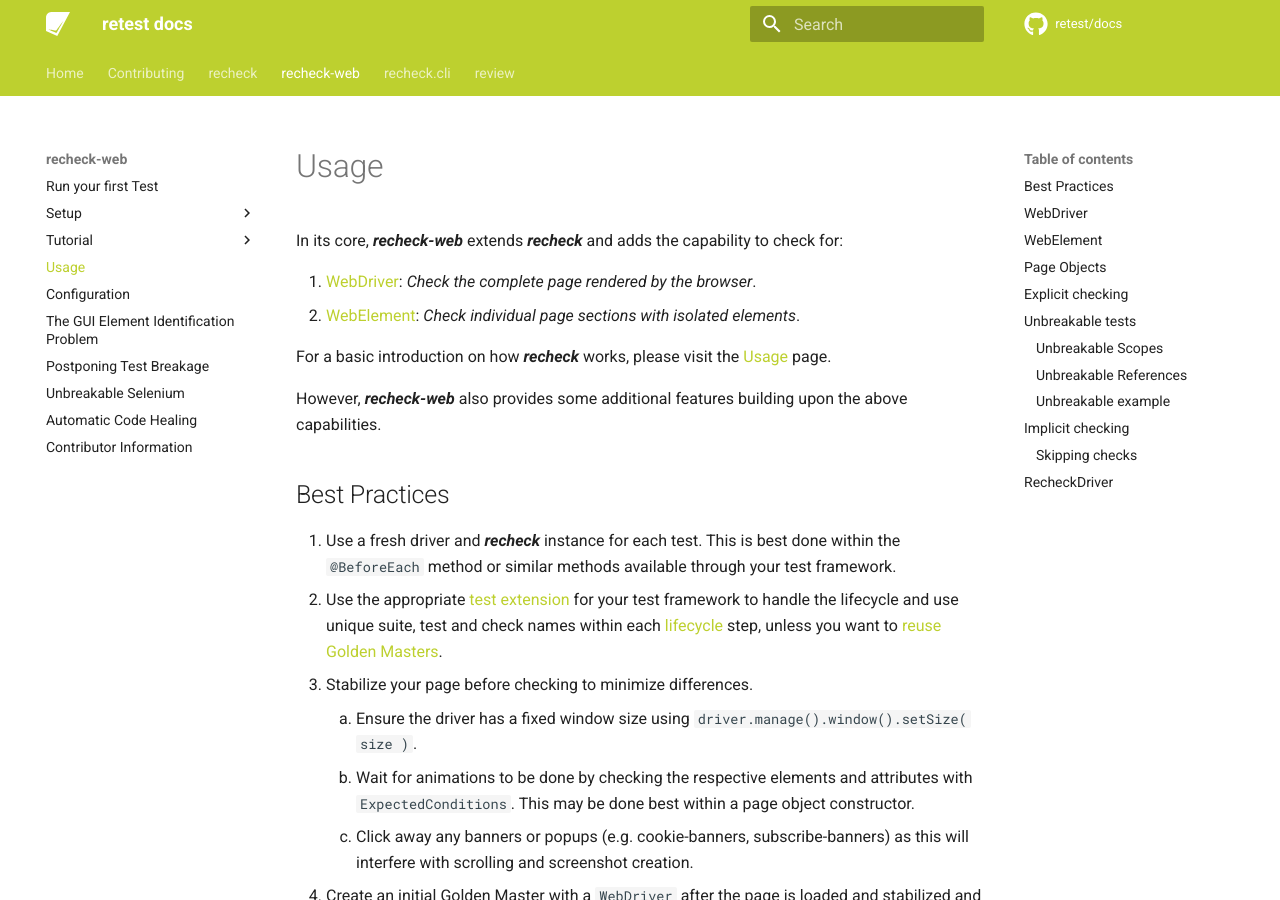
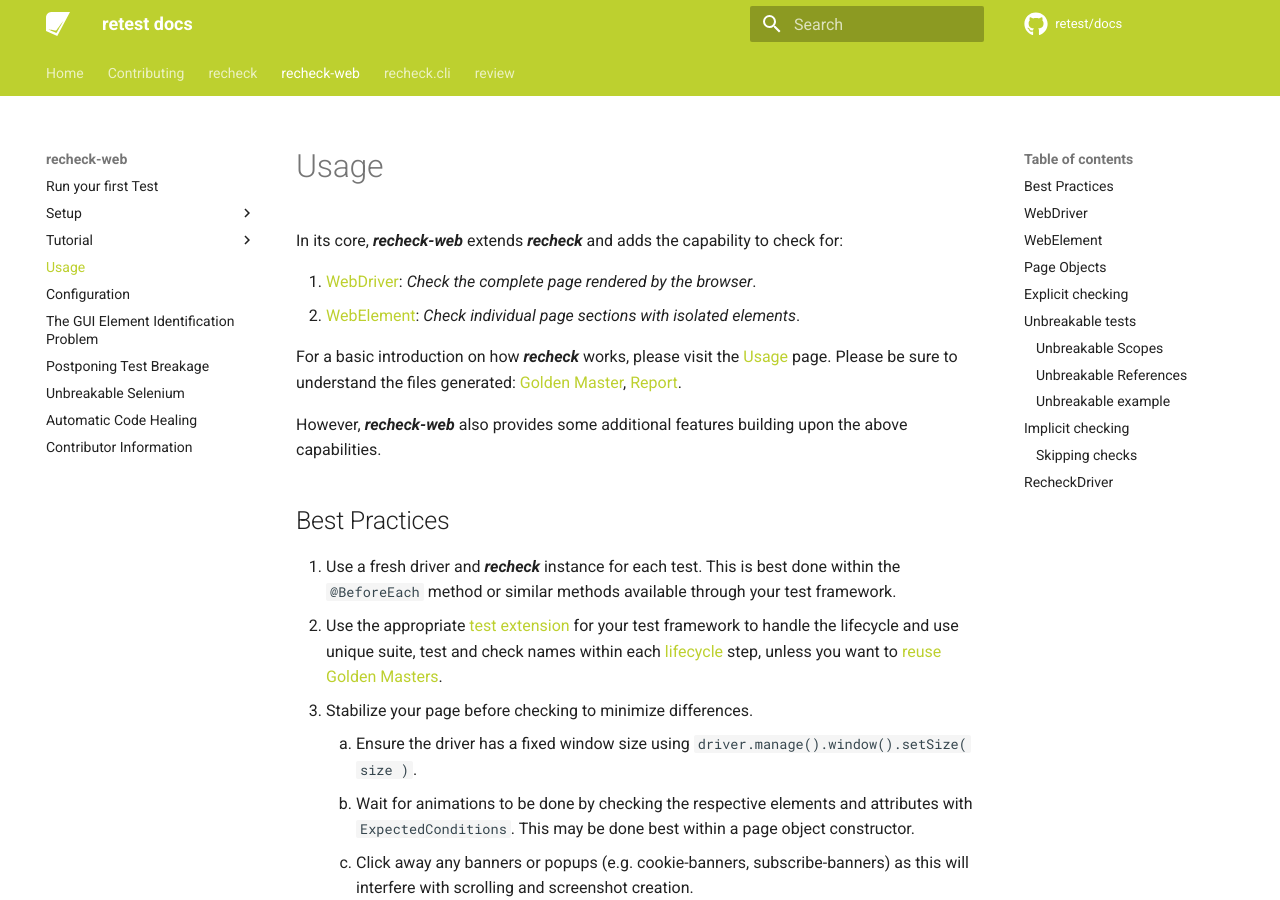
Before and after one commit to retest/docs, an MkDocs documentation site: the page built from docs/recheck-web/introduction/usage.md, in a window 1280 px wide and 900 px high. Built offline with MkDocs 1.6.1 and Material for MkDocs 9.7.7, drawn with Linux system fonts in a browser that asks for light colours; comment, search, counter and statistics services are not loaded.

Commit message:
Add note for generated files

```diff
--- a/docs/recheck-web/introduction/usage.md
+++ b/docs/recheck-web/introduction/usage.md
@@ -5,7 +5,7 @@
 1. [WebDriver](#webdriver): *Check the complete page rendered by the browser*.
 2. [WebElement](#webelement): *Check individual page sections with isolated elements*.
 
-For a basic introduction on how ***recheck*** works, please visit the [Usage](../../recheck/introduction/usage.md) page.
+For a basic introduction on how ***recheck*** works, please visit the [Usage](../../recheck/introduction/usage.md) page. Please be sure to understand the files generated: [Golden Master](../../recheck/files/state.md), [Report](../../recheck/files/report.md).
 
 However, ***recheck-web*** also provides some additional features building upon the above capabilities.
 
```
